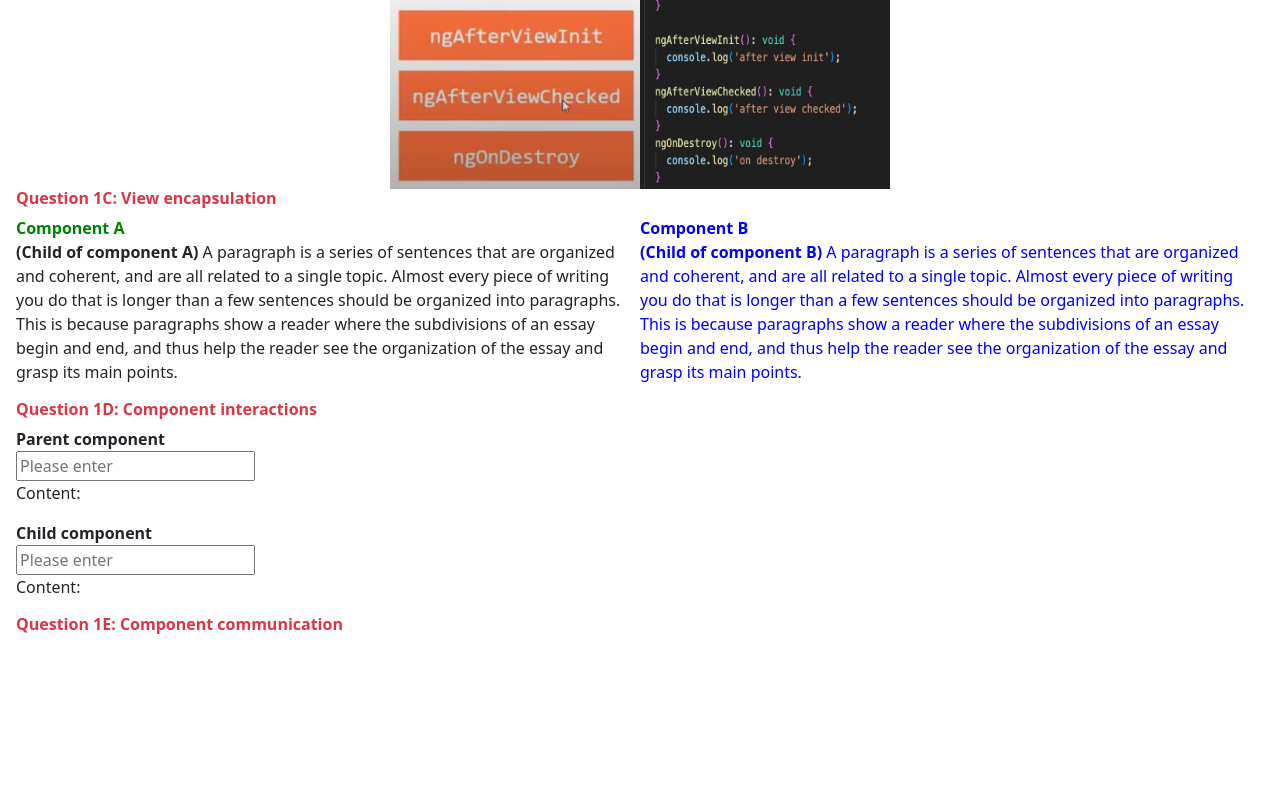
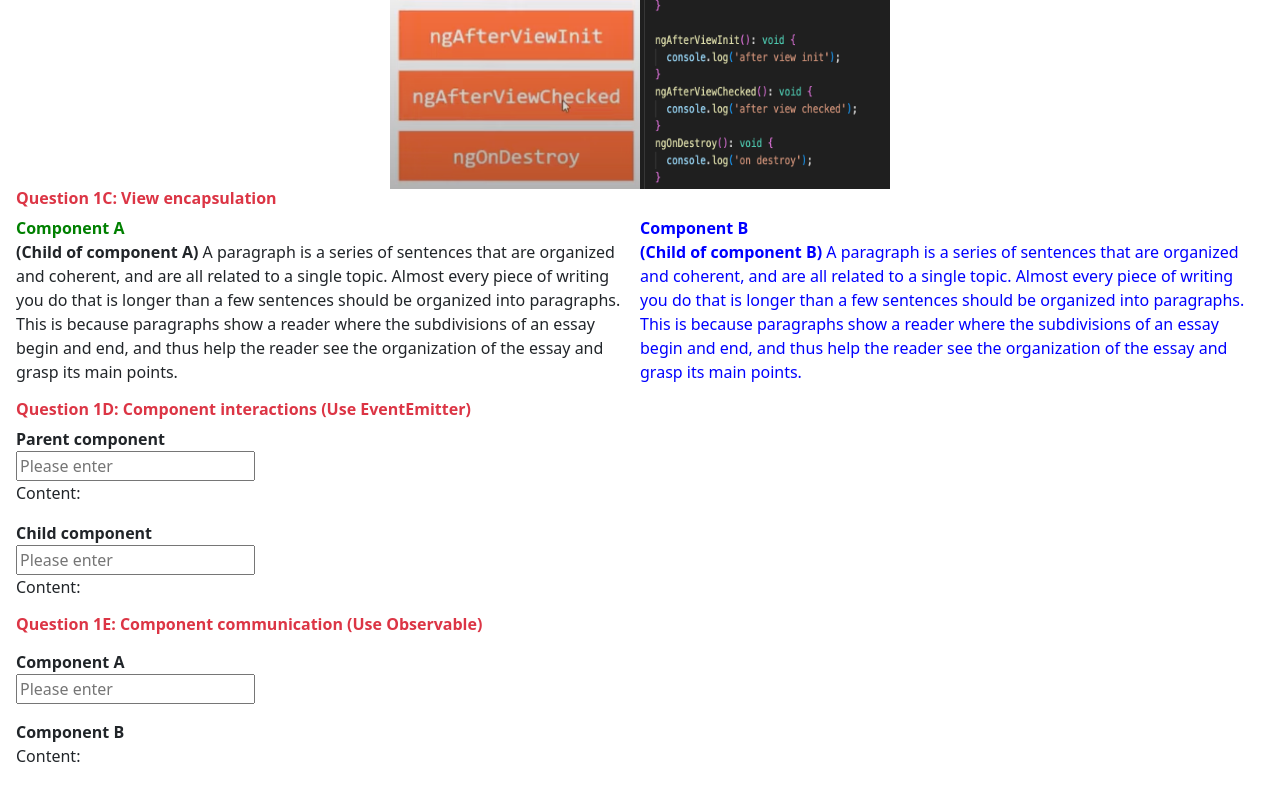
Before and after one commit to ngductuan/entry-test-2-QKIT, an Angular app: page / in a window 1280 px wide. Shown: the part 599-1399 px from the top of the page. Before the commit the page ends 1289 px from the top, so only its background shows below. Built offline with nearby package versions, Linux system fonts and the light colour scheme.

Commit message:
finish-1E

```diff
--- a/angular.json
+++ b/angular.json
@@ -17,6 +17,9 @@
         },
         "@schematics/angular:pipe": {
           "standalone": false,
+          "skipTests": true
+        },
+        "@schematics/angular:service": {
           "skipTests": true
         }
       },
--- a/src/app/app.component.html
+++ b/src/app/app.component.html
@@ -15,8 +15,10 @@
     <app-com-1-c-2></app-com-1-c-2>
   </div>
 
-  <h6 class="fw-bold text-danger">Question 1D: Component interactions</h6>
+  <h6 class="fw-bold text-danger">Question 1D: Component interactions (Use EventEmitter)</h6>
   <app-com-1-d-1></app-com-1-d-1>
 
-  <h6 class="fw-bold text-danger">Question 1E: Component communication</h6>
+  <h6 class="fw-bold text-danger">Question 1E: Component communication (Use Observable)</h6>
+  <app-com-1-e-1></app-com-1-e-1>
+  <app-com-1-e-2></app-com-1-e-2>
 </div>
--- a/src/app/app.module.ts
+++ b/src/app/app.module.ts
@@ -12,6 +12,8 @@ import { Com1C1ChildComponent } from './ex1C/child/com-1-c-1-child/com-1-c-1-chi
 import { Com1C2ChildComponent } from './ex1C/child/com-1-c-2-child/com-1-c-2-child.component';
 import { Com1D1Component } from './ex1D/com-1-d-1/com-1-d-1.component';
 import { Com1D1ChildComponent } from './ex1D/child/com-1-d-1-child/com-1-d-1-child.component';
+import { Com1E1Component } from './ex1E/com-1-e-1/com-1-e-1.component';
+import { Com1E2Component } from './ex1E/com-1-e-2/com-1-e-2.component';
 
 @NgModule({
   declarations: [
@@ -25,10 +27,12 @@ import { Com1D1ChildComponent } from './ex1D/child/com-1-d-1-child/com-1-d-1-chi
     Com1C2ChildComponent,
     Com1D1Component,
     Com1D1ChildComponent,
+    Com1E1Component,
+    Com1E2Component,
   ],
   imports: [
     BrowserModule,
-    AppRoutingModule
+    AppRoutingModule,
   ],
   providers: [],
   bootstrap: [AppComponent]
--- /dev/null
+++ b/src/app/ex1E/com-1-e-1/com-1-e-1.component.html
@@ -0,0 +1,4 @@
+<p class="fw-bold mb-0 mt-3">Component A</p>
+<div class="cover">
+  <input type="text" placeholder="Please enter" (input)="sendDataInputA($event)">
+</div>
--- /dev/null
+++ b/src/app/ex1E/com-1-e-1/com-1-e-1.component.scss
@@ -0,0 +1,4 @@
+button{
+  width: 100px;
+  height: 30px;
+}
--- /dev/null
+++ b/src/app/ex1E/com-1-e-1/com-1-e-1.component.ts
@@ -0,0 +1,19 @@
+import { Component, OnDestroy } from '@angular/core';
+import { ShareDataService } from '../services/share-data.service';
+import { Subscription } from 'rxjs';
+
+@Component({
+  selector: 'app-com-1-e-1',
+  templateUrl: './com-1-e-1.component.html',
+  styleUrl: './com-1-e-1.component.scss',
+})
+export class Com1E1Component {
+  dataComB: string = '';
+
+  constructor(private dataSend: ShareDataService) {}
+
+  sendDataInputA(event: Event) {
+    const value = (event.target as HTMLInputElement).value;
+    this.dataSend.sendData(value);
+  }
+}
--- /dev/null
+++ b/src/app/ex1E/com-1-e-2/com-1-e-2.component.html
@@ -0,0 +1,4 @@
+<p class="fw-bold mb-0 mt-3">Component B</p>
+<div class="cover">
+  <p>Content: {{dataComA}}</p>
+</div>
--- /dev/null
+++ b/src/app/ex1E/com-1-e-2/com-1-e-2.component.ts
@@ -0,0 +1,23 @@
+import { Component, OnDestroy } from '@angular/core';
+import { ShareDataService } from '../services/share-data.service';
+import { Subscription } from 'rxjs';
+
+@Component({
+  selector: 'app-com-1-e-2',
+  templateUrl: './com-1-e-2.component.html',
+  styleUrl: './com-1-e-2.component.scss',
+})
+export class Com1E2Component implements OnDestroy {
+  dataComA: string = '';
+  private subscription: Subscription;
+
+  constructor(private dataService: ShareDataService) {
+    this.subscription = this.dataService.getData().subscribe((data) => {
+      this.dataComA = data;
+    });
+  }
+
+  ngOnDestroy(): void {
+    this.subscription.unsubscribe();
+  }
+}
--- /dev/null
+++ b/src/app/ex1E/services/share-data.service.ts
@@ -0,0 +1,17 @@
+import { Injectable } from '@angular/core';
+import { Observable, Subject } from 'rxjs';
+
+@Injectable({
+  providedIn: 'root'
+})
+export class ShareDataService {
+  private dataSubject = new Subject<string>();
+
+  sendData(data: string) {
+    this.dataSubject.next(data);
+  }
+
+  getData(): Observable<string> {
+    return this.dataSubject.asObservable();
+  }
+}
```
Also changed, not shown: src/app/ex1E/com-1-e-2/com-1-e-2.component.scss (added).
